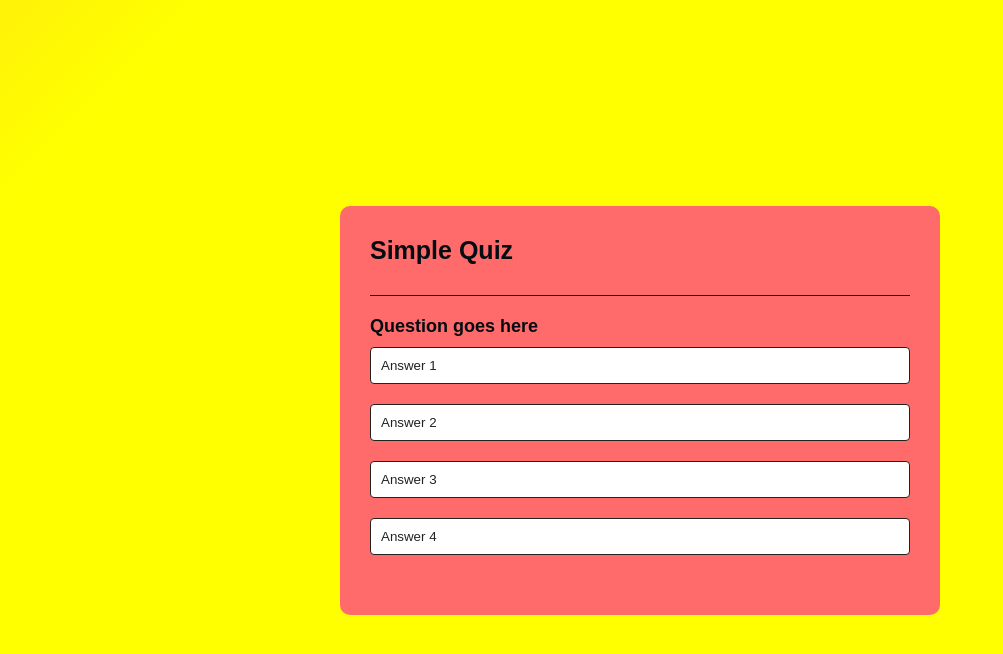
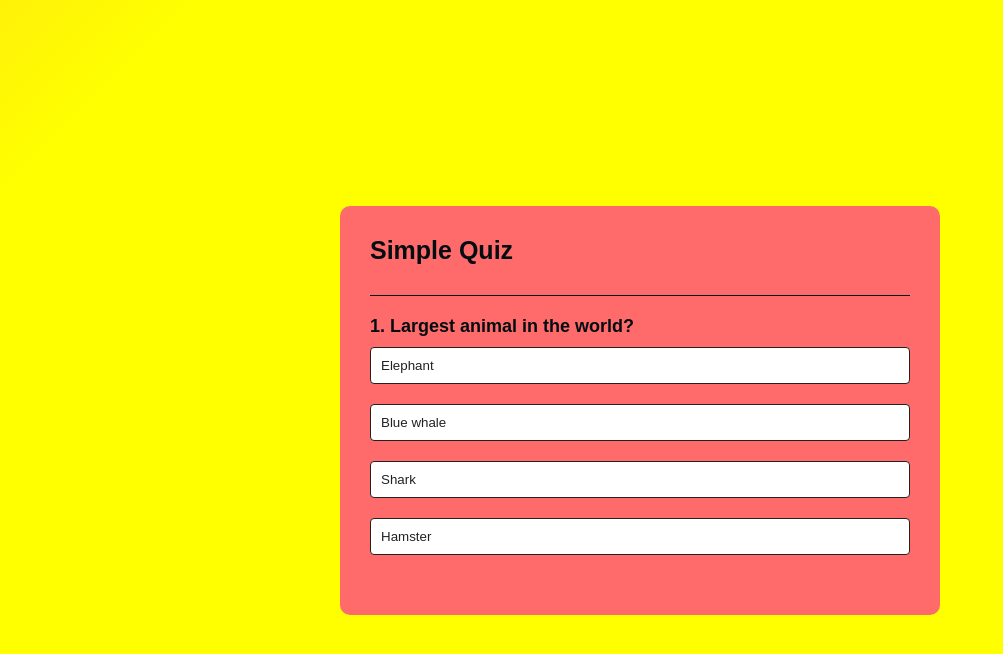
Before and after one commit to VishavMittal/devops_prj_1.2, a plain HTML site: page index.html in a window 1280 px wide. Shown: the whole page, without its empty margins (0-1003 px from the left). Drawn offline with Linux system fonts and the light colour scheme.

Commit message:
correcting the file path of script file

```diff
--- a/index.html
+++ b/index.html
@@ -22,7 +22,7 @@
             <button id="next-btn">Next</button>
         </div>
     </div>
-    <script src="../kavya_backend/script.js"></script>
+    <script src="./script.js"></script>
 </body>
 
 </html>
```
